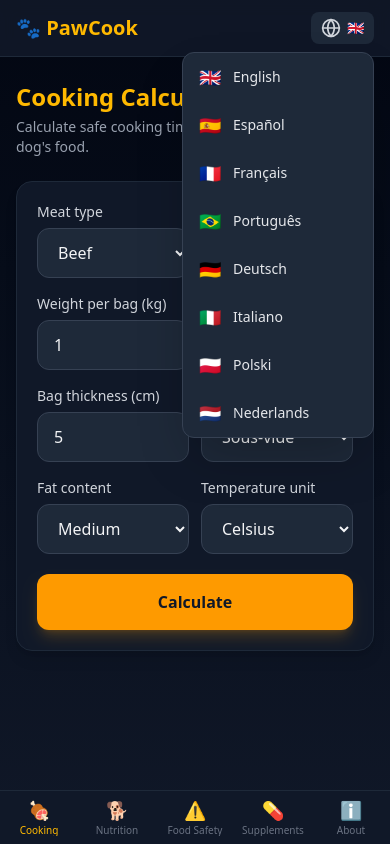
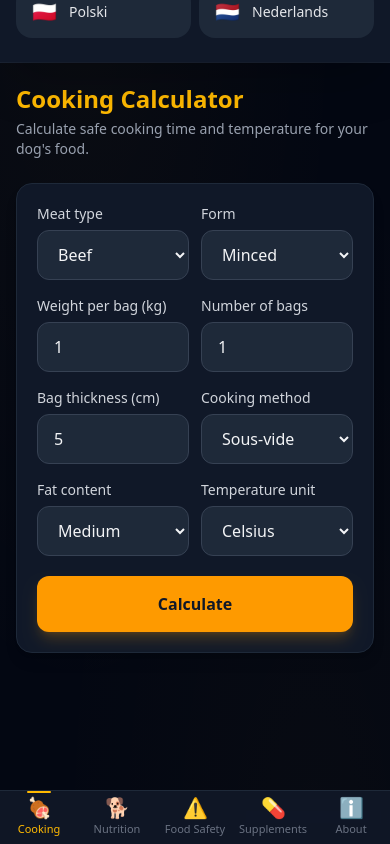
Before and after one commit to SirAllap/pawcook, a React (Vite) app in the folder apps/web/: page / in a window 390 px wide. Both pictures are taken after a click on the button "🇬🇧". Built offline with nearby package versions, Linux system fonts and the light colour scheme; the HTML template or start-up script is replaced by a standard one.

Commit message:
feat: language bottom sheet on mobile, active indicator bar in bottom nav, fix bg-gray-750

```diff
--- a/apps/web/src/App.tsx
+++ b/apps/web/src/App.tsx
@@ -9,19 +9,21 @@ import SupplementGuide from './pages/SupplementGuide';
 import About from './pages/About';
 
 const LANGUAGES = [
-  { code: 'en', label: 'English', flag: '🇬🇧' },
-  { code: 'es', label: 'Español', flag: '🇪🇸' },
-  { code: 'fr', label: 'Français', flag: '🇫🇷' },
-  { code: 'pt', label: 'Português', flag: '🇧🇷' },
-  { code: 'de', label: 'Deutsch', flag: '🇩🇪' },
-  { code: 'it', label: 'Italiano', flag: '🇮🇹' },
-  { code: 'pl', label: 'Polski', flag: '🇵🇱' },
+  { code: 'en', label: 'English',    flag: '🇬🇧' },
+  { code: 'es', label: 'Español',    flag: '🇪🇸' },
+  { code: 'fr', label: 'Français',   flag: '🇫🇷' },
+  { code: 'pt', label: 'Português',  flag: '🇧🇷' },
+  { code: 'de', label: 'Deutsch',    flag: '🇩🇪' },
+  { code: 'it', label: 'Italiano',   flag: '🇮🇹' },
+  { code: 'pl', label: 'Polski',     flag: '🇵🇱' },
   { code: 'nl', label: 'Nederlands', flag: '🇳🇱' },
 ];
 
 function GlobeIcon() {
   return (
-    <svg xmlns="http://www.w3.org/2000/svg" viewBox="0 0 24 24" fill="none" stroke="currentColor" strokeWidth="2" strokeLinecap="round" strokeLinejoin="round" className="w-5 h-5">
+    <svg xmlns="http://www.w3.org/2000/svg" viewBox="0 0 24 24" fill="none"
+      stroke="currentColor" strokeWidth="2" strokeLinecap="round" strokeLinejoin="round"
+      className="w-5 h-5">
       <circle cx="12" cy="12" r="10" />
       <line x1="2" y1="12" x2="22" y2="12" />
       <path d="M12 2a15.3 15.3 0 0 1 4 10 15.3 15.3 0 0 1-4 10 15.3 15.3 0 0 1-4-10 15.3 15.3 0 0 1 4-10z" />
@@ -32,17 +34,16 @@ function GlobeIcon() {
 function LanguageSwitcher() {
   const [open, setOpen] = useState(false);
   const ref = useRef<HTMLDivElement>(null);
-  const currentLang = LANGUAGES.find(l => l.code === i18n.language) || LANGUAGES[0];
+  const currentLang = LANGUAGES.find(l => i18n.language.startsWith(l.code)) ?? LANGUAGES[0];
 
   useEffect(() => {
+    if (!open) return;
     function handleClick(e: MouseEvent) {
-      if (ref.current && !ref.current.contains(e.target as Node)) {
-        setOpen(false);
-      }
+      if (ref.current && !ref.current.contains(e.target as Node)) setOpen(false);
     }
     document.addEventListener('mousedown', handleClick);
     return () => document.removeEventListener('mousedown', handleClick);
-  }, []);
+  }, [open]);
 
   function selectLang(code: string) {
     i18n.changeLanguage(code);
@@ -51,34 +52,64 @@ function LanguageSwitcher() {
   }
 
   return (
-    <div ref={ref} className="relative">
+    <>
+      {/* backdrop on mobile */}
+      {open && (
+        <div
+          className="fixed inset-0 z-40 bg-black/50 backdrop-blur-sm lg:hidden"
+          onClick={() => setOpen(false)}
+        />
+      )}
+
+      <div ref={ref} className="relative z-50">
         <button
           onClick={() => setOpen(o => !o)}
-        className="flex items-center gap-1.5 px-2.5 py-1.5 rounded-lg bg-gray-800 hover:bg-gray-700 text-gray-300 hover:text-white transition-all active:scale-95"
+          className="flex items-center gap-1.5 px-3 py-2 rounded-xl bg-gray-800 hover:bg-gray-700 text-gray-300 hover:text-white transition-all active:scale-95 border border-gray-700"
           aria-label="Change language"
         >
           <GlobeIcon />
-        <span className="text-sm hidden sm:block">{currentLang.flag} {currentLang.label}</span>
+          <span className="text-sm hidden sm:block font-medium">{currentLang.flag} {currentLang.label}</span>
           <span className="text-sm sm:hidden">{currentLang.flag}</span>
         </button>
+
         {open && (
-        <div className="absolute right-0 top-full mt-2 w-48 bg-gray-800 border border-gray-700 rounded-xl shadow-2xl z-50 overflow-hidden">
+          <>
+            {/* Desktop dropdown */}
+            <div className="hidden lg:block absolute right-0 top-full mt-2 w-52 bg-gray-900 border border-gray-700 rounded-2xl shadow-2xl overflow-hidden animate-scale-in">
               {LANGUAGES.map(lang => (
-            <button
-              key={lang.code}
-              onClick={() => selectLang(lang.code)}
-              className={`w-full flex items-center gap-3 px-4 py-2.5 text-sm transition-colors hover:bg-gray-700 active:bg-gray-600 ${
-                lang.code === i18n.language ? 'text-amber-400 bg-gray-750' : 'text-gray-200'
-              }`}
-            >
-              <span className="text-lg">{lang.flag}</span>
-              <span>{lang.label}</span>
-              {lang.code === i18n.language && <span className="ml-auto text-amber-400">✓</span>}
+                <button key={lang.code} onClick={() => selectLang(lang.code)}
+                  className={`w-full flex items-center gap-3 px-4 py-3 text-sm transition-colors hover:bg-gray-800 active:bg-gray-700 ${
+                    lang.code === currentLang.code ? 'text-amber-400' : 'text-gray-200'
+                  }`}>
+                  <span className="text-xl">{lang.flag}</span>
+                  <span className="flex-1 text-left font-medium">{lang.label}</span>
+                  {lang.code === currentLang.code && <span className="text-amber-400 text-base">✓</span>}
                 </button>
               ))}
             </div>
+
+            {/* Mobile bottom sheet */}
+            <div className="lg:hidden fixed inset-x-0 bottom-0 z-50 bg-gray-900 rounded-t-3xl border-t border-gray-700 shadow-2xl animate-fade-in-up"
+              style={{ paddingBottom: 'calc(env(safe-area-inset-bottom) + 1rem)' }}>
+              <div className="w-12 h-1 bg-gray-700 rounded-full mx-auto mt-3 mb-4" />
+              <div className="px-4 pb-2 grid grid-cols-2 gap-2">
+                {LANGUAGES.map(lang => (
+                  <button key={lang.code} onClick={() => selectLang(lang.code)}
+                    className={`flex items-center gap-3 px-4 py-3 rounded-2xl text-sm transition-all active:scale-95 font-medium ${
+                      lang.code === currentLang.code
+                        ? 'bg-amber-500 text-gray-900'
+                        : 'bg-gray-800 text-gray-200 hover:bg-gray-700'
+                    }`}>
+                    <span className="text-xl">{lang.flag}</span>
+                    <span>{lang.label}</span>
+                  </button>
+                ))}
+              </div>
+            </div>
+          </>
         )}
       </div>
+    </>
   );
 }
 
@@ -87,16 +118,18 @@ function BottomNav() {
   const location = useLocation();
 
   const tabs = [
-    { to: '/', label: t('nav.cooking'), icon: '🍖' },
-    { to: '/nutrition', label: t('nav.nutrition'), icon: '🐕' },
-    { to: '/food-safety', label: t('nav.foodSafety'), icon: '⚠️' },
+    { to: '/',            label: t('nav.cooking'),     icon: '🍖' },
+    { to: '/nutrition',   label: t('nav.nutrition'),   icon: '🐕' },
+    { to: '/food-safety', label: t('nav.foodSafety'),  icon: '⚠️' },
     { to: '/supplements', label: t('nav.supplements'), icon: '💊' },
-    { to: '/about', label: t('nav.about'), icon: 'ℹ️' },
+    { to: '/about',       label: t('nav.about'),       icon: 'ℹ️' },
   ];
 
   return (
-    <nav className="lg:hidden fixed bottom-0 left-0 right-0 z-40 bg-gray-900 border-t border-gray-800 no-print"
-      style={{ paddingBottom: 'env(safe-area-inset-bottom)' }}>
+    <nav
+      className="lg:hidden fixed bottom-0 left-0 right-0 z-40 bg-gray-900/95 backdrop-blur border-t border-gray-800 no-print"
+      style={{ paddingBottom: 'env(safe-area-inset-bottom)' }}
+    >
       <div className="flex">
         {tabs.map(({ to, label, icon }) => {
           const isActive = to === '/' ? location.pathname === '/' : location.pathname.startsWith(to);
@@ -105,12 +138,15 @@ function BottomNav() {
               key={to}
               to={to}
               end={to === '/'}
-              className={`flex-1 flex flex-col items-center gap-0.5 py-2 px-1 text-xs transition-all active:scale-95 ${
-                isActive ? 'text-amber-400' : 'text-gray-500 hover:text-gray-300'
+              className={`flex-1 flex flex-col items-center gap-0.5 pt-1 pb-2 relative transition-all active:scale-95 ${
+                isActive ? 'text-amber-400' : 'text-gray-500'
               }`}
             >
-              <span className="text-lg leading-tight">{icon}</span>
-              <span className="leading-tight truncate w-full text-center" style={{ fontSize: '10px' }}>{label}</span>
+              {isActive && (
+                <span className="absolute top-0 left-1/2 -translate-x-1/2 w-6 h-0.5 bg-amber-400 rounded-full" />
+              )}
+              <span className="text-xl leading-tight">{icon}</span>
+              <span className="text-[11px] leading-tight font-medium">{label}</span>
             </NavLink>
           );
         })}
@@ -123,30 +159,31 @@ export default function App() {
   const { t } = useTranslation();
 
   const navItems = [
-    { to: '/', label: t('nav.cooking') },
-    { to: '/nutrition', label: t('nav.nutrition') },
+    { to: '/',            label: t('nav.cooking') },
+    { to: '/nutrition',   label: t('nav.nutrition') },
     { to: '/food-safety', label: t('nav.foodSafety') },
     { to: '/supplements', label: t('nav.supplements') },
-    { to: '/about', label: t('nav.about') },
+    { to: '/about',       label: t('nav.about') },
   ];
 
   return (
-    <div className="min-h-screen flex flex-col bg-gradient-to-b from-gray-950 to-gray-900">
-      <header className="bg-gray-900/95 backdrop-blur border-b border-gray-800 sticky top-0 z-30 no-print">
+    <div className="min-h-screen flex flex-col">
+      <header className="bg-gray-900/95 backdrop-blur-md border-b border-gray-800/80 sticky top-0 z-30 no-print">
         <div className="max-w-5xl mx-auto px-4 py-3 flex items-center justify-between gap-3">
-          <a href="/" className="text-xl font-bold text-amber-400 shrink-0">🐾 PawCook</a>
+          <NavLink to="/" className="flex items-center gap-2 shrink-0">
+            <span className="text-2xl">🐾</span>
+            <div>
+              <span className="text-lg font-bold text-amber-400 leading-none block">PawCook</span>
+              <span className="text-[10px] text-gray-500 leading-none hidden sm:block">Dog Food Calculator</span>
+            </div>
+          </NavLink>
 
-          <nav className="hidden lg:flex gap-1 text-sm">
+          <nav className="hidden lg:flex gap-1 text-sm flex-1 justify-center">
             {navItems.map(({ to, label }) => (
-              <NavLink
-                key={to}
-                to={to}
-                end={to === '/'}
+              <NavLink key={to} to={to} end={to === '/'}
                 className={({ isActive }) =>
-                  `px-3 py-1.5 rounded-md transition-all ${
-                    isActive
-                      ? 'bg-amber-500 text-gray-900 font-medium'
-                      : 'text-gray-300 hover:text-white hover:bg-gray-800'
+                  `px-3 py-1.5 rounded-lg transition-all font-medium ${
+                    isActive ? 'bg-amber-500 text-gray-900' : 'text-gray-400 hover:text-white hover:bg-gray-800'
                   }`
                 }
               >
@@ -159,20 +196,22 @@ export default function App() {
         </div>
       </header>
 
-      <main className="flex-1 max-w-5xl mx-auto w-full px-4 py-6 pb-24 lg:pb-6">
+      <main className="flex-1 max-w-5xl mx-auto w-full px-4 py-5 pb-28 lg:pb-8">
         <Routes>
-          <Route path="/" element={<CookingCalculator />} />
-          <Route path="/nutrition" element={<NutritionCalculator />} />
+          <Route path="/"            element={<CookingCalculator />} />
+          <Route path="/nutrition"   element={<NutritionCalculator />} />
           <Route path="/food-safety" element={<FoodSafety />} />
           <Route path="/supplements" element={<SupplementGuide />} />
-          <Route path="/about" element={<About />} />
+          <Route path="/about"       element={<About />} />
         </Routes>
       </main>
 
-      <footer className="hidden lg:block bg-gray-900 border-t border-gray-800 text-center text-xs text-gray-500 py-3 no-print">
+      <footer className="hidden lg:block bg-gray-900/80 border-t border-gray-800 text-center text-xs text-gray-600 py-4 no-print">
         ⚠️ {t('common.disclaimer')}
         &nbsp;·&nbsp;
-        <a href="https://github.com/SirAllap/pawcook" className="underline hover:text-gray-300">{t('common.openSource')}</a>
+        <a href="https://github.com/SirAllap/pawcook" className="text-gray-500 underline hover:text-gray-300 transition-colors">
+          {t('common.openSource')}
+        </a>
         &nbsp;·&nbsp; MIT
       </footer>
 
```
Lines whose indentation alone changed are shown as unchanged.
